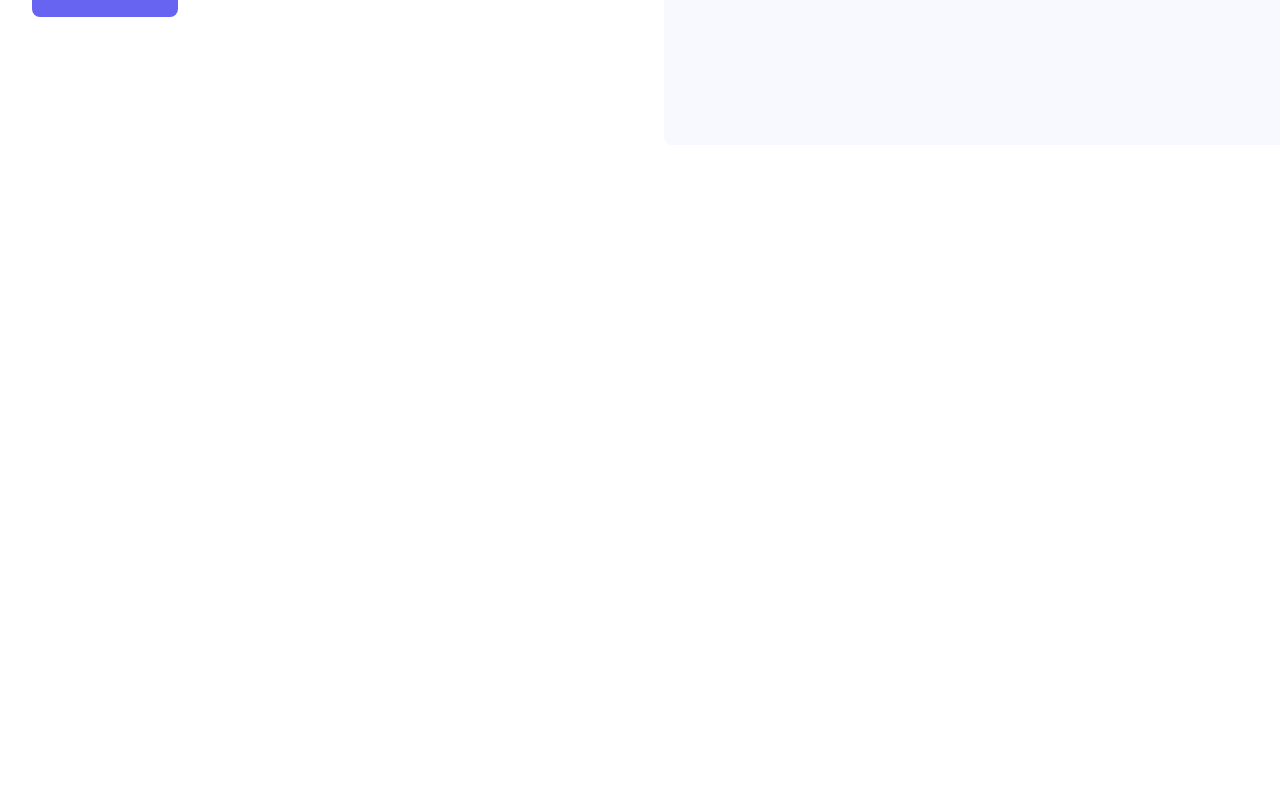
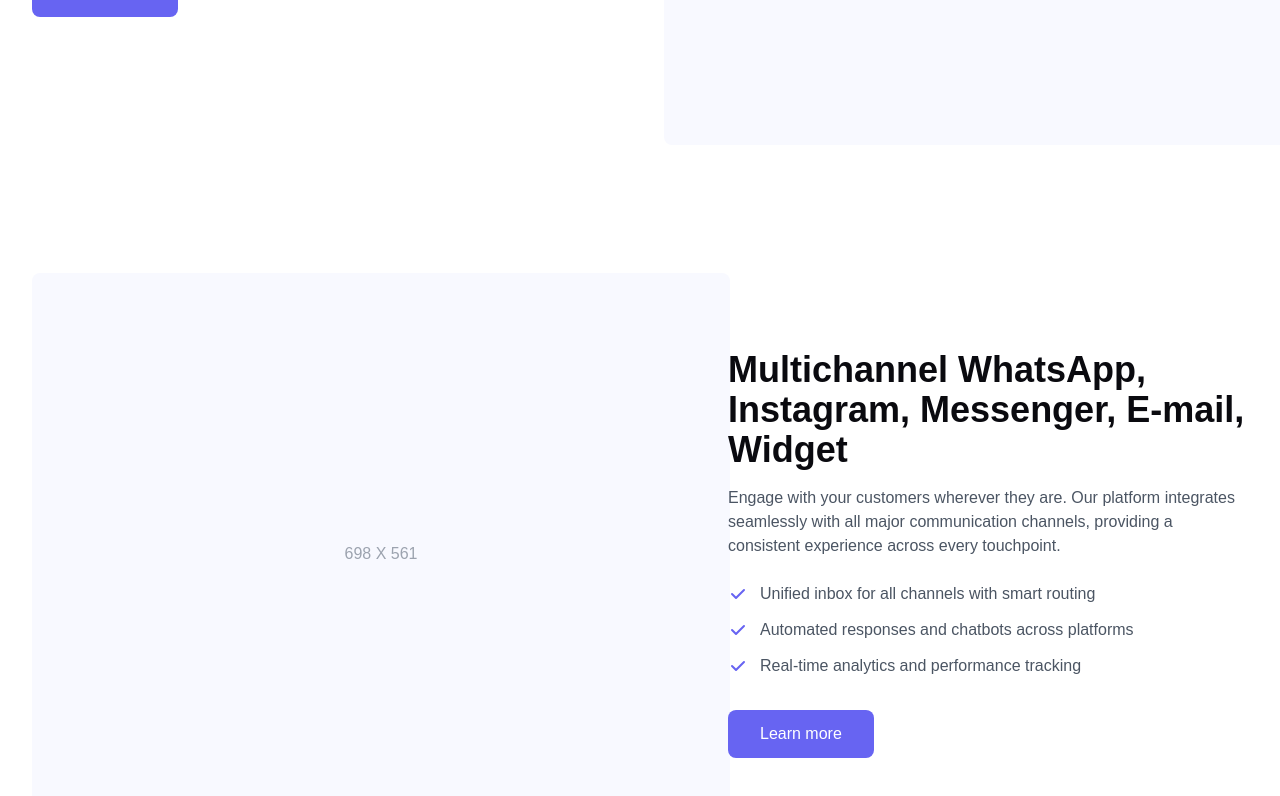
Before and after one commit to Protospi/smart-talks-web-app, a React (Vite) app: page / in a window 1280 px wide. Shown: the part 3862-4658 px from the top of the page. Before the commit the page ends 4071 px from the top, so only its background shows below. Built offline with nearby package versions, Linux system fonts and the light colour scheme.

Commit message:
feat: home multichannel section

```diff
--- /dev/null
+++ b/src/components/Home/Multichannel.tsx
@@ -0,0 +1,62 @@
+import React from 'react';
+import { useIntl } from 'react-intl';
+
+interface MultichannelContentProps {
+  title: string;
+  description: string;
+  items: string[];
+  buttonLabel: string;
+  className?: string;
+}
+
+const MultichannelContent: React.FC<MultichannelContentProps> = ({
+  title,
+  description,
+  items,
+  buttonLabel,
+  className
+}) => (
+  <div className={`max-w-xl pl-12 ${className}`}>
+    <h3 className="text-4xl font-bold mb-4 text-[#0A0A0F]">{title}</h3>
+    <p className="text-gray-600 mb-6">{description}</p>
+    <ul className="space-y-3 mb-8">
+      {items.map((item, index) => (
+        <li key={index} className="flex items-center text-gray-600">
+          <svg className="w-5 h-5 text-[#6764F2] mr-3" fill="currentColor" viewBox="0 0 20 20">
+            <path d="M16.707 5.293a1 1 0 010 1.414l-8 8a1 1 0 01-1.414 0l-4-4a1 1 0 011.414-1.414L8 12.586l7.293-7.293a1 1 0 011.414 0z"/>
+          </svg>
+          {item}
+        </li>
+      ))}
+    </ul>
+    <button className="bg-[#6764F2] text-white px-8 py-3 rounded-lg hover:bg-[#5558E6] transition-colors">
+      {buttonLabel}
+    </button>
+  </div>
+);
+
+export const Multichannel: React.FC = () => {
+  const intl = useIntl();
+
+  return (
+    <section className="py-16 bg-white">
+      <div className="max-w-[1400px] mx-auto px-4 sm:px-6 lg:px-8">
+        <div className="grid grid-cols-1 md:grid-cols-2 gap-20 items-center">
+          <div className="bg-[#F8F9FF] h-[561px] w-[698px] flex items-center justify-center rounded-lg">
+            <span className="text-gray-400">698 X 561</span>
+          </div>
+          <MultichannelContent
+            title={intl.formatMessage({ id: 'multichannel.title' })}
+            description={intl.formatMessage({ id: 'multichannel.description' })}
+            items={[
+              intl.formatMessage({ id: 'multichannel.item1' }),
+              intl.formatMessage({ id: 'multichannel.item2' }),
+              intl.formatMessage({ id: 'multichannel.item3' })
+            ]}
+            buttonLabel={intl.formatMessage({ id: 'multichannel.button' })}
+          />
+        </div>
+      </div>
+    </section>
+  );
+};
--- a/src/components/Home/index.tsx
+++ b/src/components/Home/index.tsx
@@ -5,6 +5,8 @@
 import { Services } from './Services';
 import { Clients } from './Clients';
 import { Modules } from './Modules';
+import { Multichannel } from './Multichannel';
+
 export const Home: React.FC = () => {
   return (
     <main>
@@ -14,6 +16,7 @@
       <Services />
       <Clients />
       <Modules />
+      <Multichannel />
     </main>
   );
 };
--- a/src/i18n/translations/en-US.ts
+++ b/src/i18n/translations/en-US.ts
@@ -109,4 +109,10 @@
   'modules.genAI.item2': 'Context-aware responses and personalization',
   'modules.genAI.item3': 'Multi-language support with cultural awareness',
   'modules.genAI.button': 'Learn more',
+  'multichannel.title': 'Multichannel WhatsApp, Instagram, Messenger, E-mail, Widget',
+  'multichannel.description': 'Engage with your customers wherever they are. Our platform integrates seamlessly with all major communication channels, providing a consistent experience across every touchpoint.',
+  'multichannel.item1': 'Unified inbox for all channels with smart routing',
+  'multichannel.item2': 'Automated responses and chatbots across platforms',
+  'multichannel.item3': 'Real-time analytics and performance tracking',
+  'multichannel.button': 'Learn more'
 };
--- a/src/i18n/translations/es-ES.ts
+++ b/src/i18n/translations/es-ES.ts
@@ -108,5 +108,11 @@
   'modules.genAI.item1': 'Capacidades avanzadas de procesamiento del lenguaje natural',
   'modules.genAI.item2': 'Respuestas contextualizadas y personalización',
   'modules.genAI.item3': 'Soporte multilingüe con conciencia cultural',
-  'modules.genAI.button': 'Saber más'
+  'modules.genAI.button': 'Saber más',
+  'multichannel.title': 'Multicanal WhatsApp, Instagram, Messenger, E-mail, Widget',
+  'multichannel.description': 'Interactúa con tus clientes dondequiera que estén. Nuestra plataforma se integra perfectamente con todos los principales canales de comunicación, proporcionando una experiencia consistente en todos los puntos de contacto.',
+  'multichannel.item1': 'Bandeja de entrada unificada para todos los canales con enrutamiento inteligente',
+  'multichannel.item2': 'Respuestas automatizadas y chatbots en todas las plataformas',
+  'multichannel.item3': 'Análisis y seguimiento del rendimiento en tiempo real',
+  'multichannel.button': 'Saber más'
 };
--- a/src/i18n/translations/pt-BR.ts
+++ b/src/i18n/translations/pt-BR.ts
@@ -109,4 +109,10 @@
   'modules.genAI.item2': 'Respostas contextualizadas e personalização',
   'modules.genAI.item3': 'Suporte multi-idioma com consciência cultural',
   'modules.genAI.button': 'Saiba mais',
+  'multichannel.title': 'Multicanais WhatsApp, Instagram, Messenger, E-mail, Widget',
+  'multichannel.description': 'Interaja com seus clientes onde quer que eles estejam. Nossa plataforma se integra perfeitamente com todos os principais canais de comunicação, proporcionando uma experiência consistente em todos os pontos de contato.',
+  'multichannel.item1': 'Caixa de entrada unificada para todos os canais com roteamento inteligente',
+  'multichannel.item2': 'Respostas automatizadas e chatbots em todas as plataformas',
+  'multichannel.item3': 'Analytics e monitoramento de performance em tempo real',
+  'multichannel.button': 'Saiba mais'
 };
```
